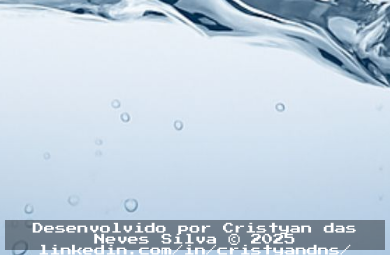
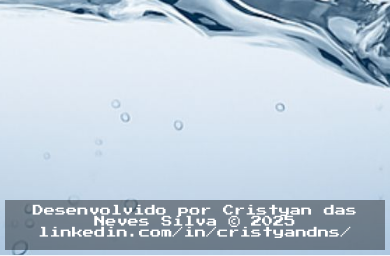
Before and after one commit to CristyandnSilva/blue, a PHP site: page /pages/game.html in a window 390 px wide. Shown: the part 589-845 px from the top of the page. Run offline with PHP 8.4, Linux system fonts and the light colour scheme.

Commit message:
Update game.css

```diff
--- a/css/game.css
+++ b/css/game.css
@@ -124,8 +124,8 @@ main { flex: 1; display: flex; flex-direction: column; justify-content: flex-sta
 
   footer {
     font-size: 0.7rem;
-    height: 30px;
-    padding: 3px 0;
+    height: 50px;
+    padding: 5px 0;
     margin: 0;
   }
 
```
